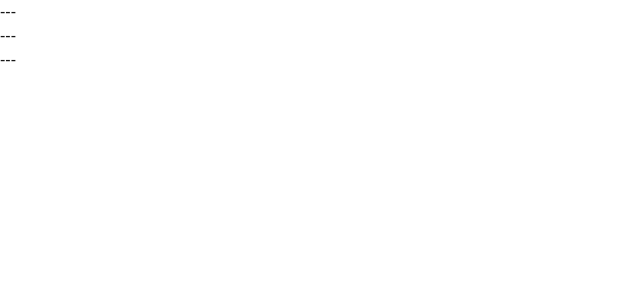
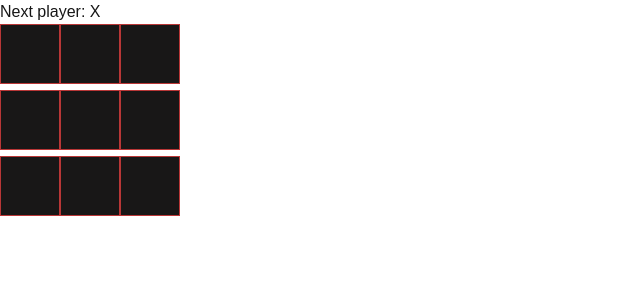
Before and after one commit to RowanWhitethorn/tictac, a Next.js app: page /tictactoe in a window 1280 px wide. Shown: the top 300 px of the page, without its empty margins (0-640 px from the left). Built offline with nearby package versions, Linux system fonts and the light colour scheme.

Commit message:
Done (until tutorial)

```diff
--- a/app/tictactoe/page.jsx
+++ b/app/tictactoe/page.jsx
@@ -1,19 +1,61 @@
 "use client"
-import { use, useState } from "react";
+import { useState } from "react";
+import "./styles.css";
+
+function calculateWinner(squares) {
+  const lines = [
+    [0, 1, 2], // rows
+    [3, 4, 5],
+    [6, 7, 8],
+    [0, 3, 6], // columns
+    [1, 4, 7],
+    [2, 5, 8],
+    [0, 4, 8], // diagonals
+    [2, 4, 6],
+  ];
+
+  for (let [a, b, c] of lines) {
+    if (squares[a] && squares[a] === squares[b] && squares[a] === squares[c]) {
+      return squares[a]; // "X" or "O"
+    }
+  }
+
+  return null;
+}
+
 function Square({value, onSquareClick}) {
-    return <button onClick={onSquareClick}> {value ?? "-"} </button> }
+    return <button className="square" onClick={onSquareClick}> {value ?? null} </button> }
 
 function Board(){
      const [squares, setSquares] = useState(Array(9).fill(null));
      const [xIsNext, setXIsNext] = useState(true);
+     const winner = calculateWinner(squares)
+
 
 function handleClick (index){
-     const nextSquares = squares.slice(); nextSquares[index] = xIsNext ? "X" : "O";
-     setSquares(nextSquares);
-     setXIsNext(!xIsNext);
-     }
+    if (squares[index] || winner ){
+        return;}
+        const nextSquares = squares.slice();
+        nextSquares[index] = xIsNext ? "X" : "O";
+        setSquares(nextSquares);
+        setXIsNext(!xIsNext);
+}
+
+    let status;
+if (winner) {
+  status = `Winner: ${winner}`;
+} else {
+  status = `Next player: ${xIsNext ? "X" : "O"}`;
+}
+
+
+
+
      return(
          <>
+            <div>
+                {status}
+            </div>
             <div>
                 <Square value={squares[0]} onSquareClick={() => handleClick(0)}/>
                 <Square value={squares[1]} onSquareClick={() => handleClick(1)}/>
@@ -32,4 +74,13 @@ function handleClick (index){
          </>
         );
     }
-    export default function TicTacToePage(){ return <Board/> };
+
+
+export default function TicTacToePage()
+ { return (
+     <>
+ <Board/>
+
+</>
+)
+ };
--- a/app/tictactoe/styles.css
+++ b/app/tictactoe/styles.css
@@ -1,32 +1,11 @@
-.game {
-  display: flex;
-}
-
-.game-info {
-  margin-left: 20px;
-}
-
-.status {
-  margin-bottom: 10px;
-}
-
-.board-row::after {
-  clear: both;
-  content: "";
-  display: table;
-}
-
 .square {
-  background: #fff;
-  border: 1px solid #999;
-  float: left;
+  width: 60px;
+  height: 60px;
   font-size: 24px;
   font-weight: bold;
-  line-height: 34px;
-  height: 34px;
-  margin-right: -1px;
-  margin-top: -1px;
+  border: 1px solid #b93737;
+  background: rgb(24, 23, 23);
+  cursor: pointer;
   padding: 0;
-  text-align: center;
-  width: 34px;
+  margin: 0;
 }
```
